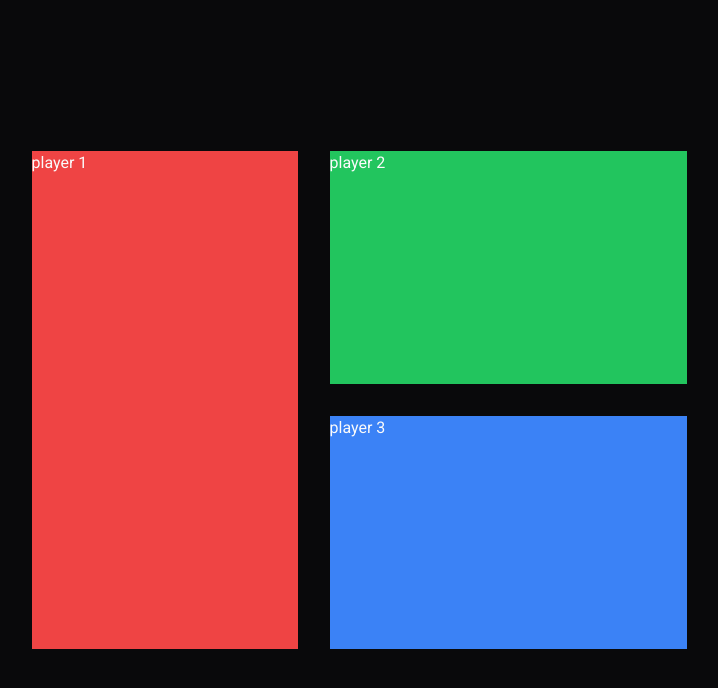
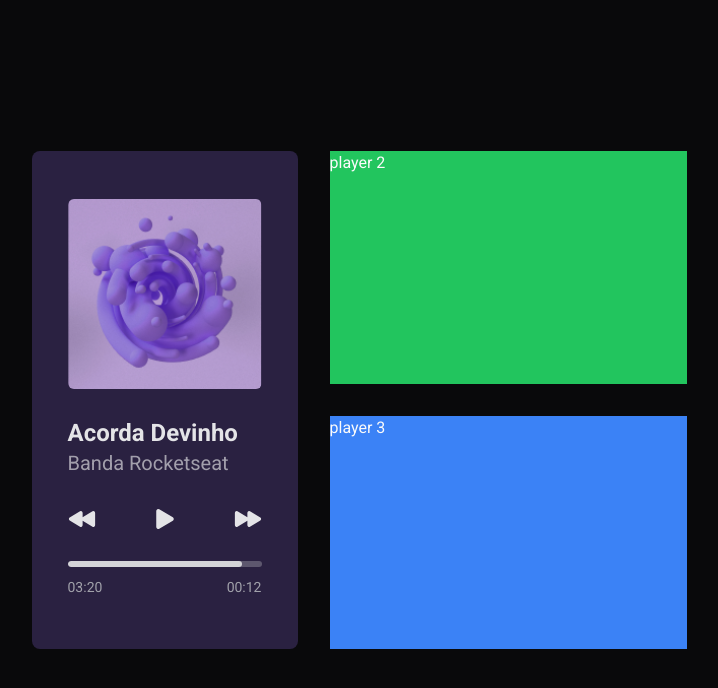
Before and after one commit to PabloXT14/boracodar, a React (Vite) app in the folder desafio-01-music-player/: page / in a window 1280 px wide. Shown: the top 688 px of the page, without its empty margins (281-999 px from the left). Built offline with nearby package versions, Linux system fonts and the light colour scheme.

Commit message:
feat: (challenge 01) create base longmusiccard style

```diff
--- a/desafio-01-music-player/src/app.tsx
+++ b/desafio-01-music-player/src/app.tsx
@@ -1,8 +1,10 @@
+import { LongMusicCard } from './components/long-music-card'
+
 export function App() {
   return (
     <div className="flex h-full min-h-screen w-full items-center justify-center">
-      <div className="grid w-full gap-8 px-4 align-middle md:w-fit md:grid-cols-[266px_357px] md:grid-rows-2">
-        <div className="bg-red-500 md:row-span-2 md:h-[498px]">player 1</div>
+      <div className="grid w-full gap-8 px-4 py-8 align-middle md:w-fit md:grid-cols-[266px_357px] md:grid-rows-2">
+        <LongMusicCard className="md:row-span-2 md:h-[498px]" />
         <div className="bg-green-500">player 2</div>
         <div className="bg-blue-500">player 3</div>
       </div>
--- /dev/null
+++ b/desafio-01-music-player/src/components/long-music-card/index.tsx
@@ -0,0 +1,61 @@
+import { twMerge } from 'tailwind-merge'
+import bgMusic from '../../assets/images/bg-music.png'
+import { IoPlay, IoPlayBack, IoPlayForward } from 'react-icons/io5'
+
+type LongMusicCardProps = {
+  className?: string
+}
+
+export const LongMusicCard = ({ className }: LongMusicCardProps) => {
+  return (
+    <div
+      className={twMerge(
+        'flex w-full flex-col gap-7 overflow-hidden rounded-lg bg-violet-950 px-9 py-12 md:h-full',
+        className,
+      )}
+    >
+      {/* Card Image */}
+      <div className="h-[190px] w-full overflow-hidden rounded-md">
+        <img src={bgMusic} alt="" className="h-full w-full object-cover" />
+      </div>
+
+      {/* Card Info */}
+      <div>
+        <h2 className="text-2xl font-bold text-zinc-200">Acorda Devinho</h2>
+        <span className="text-xl font-normal text-zinc-200/65">
+          Banda Rocketseat
+        </span>
+      </div>
+
+      {/* Card Actions */}
+      <div className="mx-auto flex items-center gap-5 sm:gap-12 md:mx-0 md:justify-between">
+        <button className="text-zinc-200">
+          <IoPlayBack size={28} />
+        </button>
+
+        <button className="text-zinc-200">
+          <IoPlay size={28} />
+        </button>
+
+        <button className="text-zinc-200">
+          <IoPlayForward size={28} />
+        </button>
+      </div>
+
+      {/* Card Timeline */}
+      <div className="flex flex-col gap-2.5">
+        <progress
+          id="file"
+          value="90"
+          max="100"
+          className="h-1.5 w-full overflow-hidden rounded-full [&::-webkit-progress-bar]:bg-zinc-300/30 [&::-webkit-progress-value]:rounded-full [&::-webkit-progress-value]:bg-zinc-300"
+        />
+
+        <div className="flex items-center justify-between">
+          <span className="text-sm font-normal text-zinc-400">03:20</span>
+          <span className="text-sm font-normal text-zinc-400">00:12</span>
+        </div>
+      </div>
+    </div>
+  )
+}
--- a/desafio-01-music-player/src/index.css
+++ b/desafio-01-music-player/src/index.css
@@ -3,5 +3,5 @@
 @tailwind utilities;
 
 body {
-  @apply min-h-screen bg-zinc-950 text-zinc-50 font-sans
+  @apply min-h-screen bg-zinc-950 text-zinc-50 font-sans antialiased
 }
```
